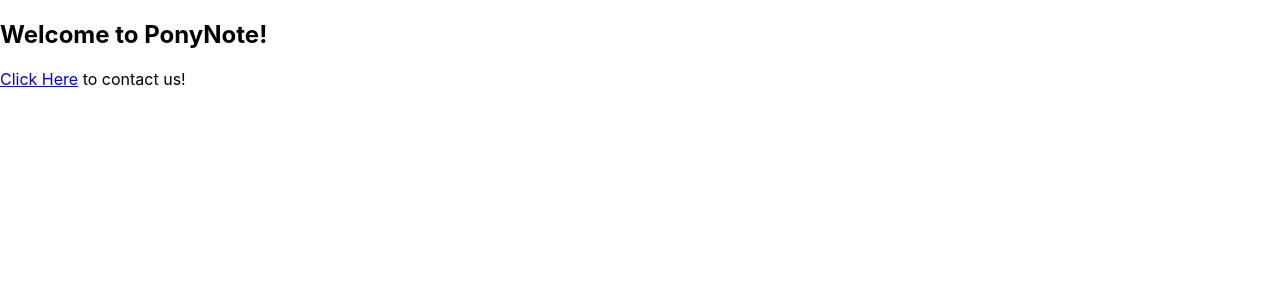
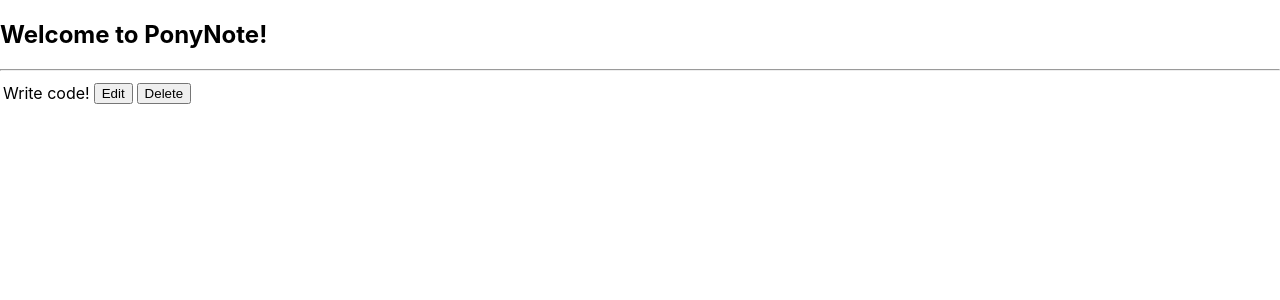
Before and after one commit to danielgaldev/notes-frontend, a React (Create React App) app: page / in a window 1280 px wide. Shown: the top 300 px of the page. Built offline with nearby package versions, Linux system fonts and the light colour scheme; the HTML template or start-up script is replaced by a standard one.

Commit message:
Reducers, store

```diff
--- a/package.json
+++ b/package.json
@@ -3,10 +3,14 @@
   "version": "0.1.0",
   "private": true,
   "dependencies": {
+    "babel-core": "^6.26.3",
+    "babel-loader": "7",
     "react": "^16.8.2",
     "react-dom": "^16.8.2",
+    "react-redux": "^6.0.1",
     "react-router-dom": "^4.3.1",
     "react-scripts": "2.1.5",
+    "redux": "^4.0.1",
     "semantic-ui-css": "^2.4.1",
     "semantic-ui-react": "^0.85.0"
   },
--- a/src/App.js
+++ b/src/App.js
@@ -1,22 +1,27 @@
 import React, { Component } from 'react';
 import {Route, Switch, BrowserRouter} from 'react-router-dom';
+import { createStore } from 'redux';
+import { Provider } from 'react-redux';
 
 import NotFound from './components/NotFound';
 import DenNote from './components/DenNote';
+import denApp from "./reducers";
 
-
+let store = createStore(denApp);
 
 class App extends Component {
   render() {
     return (
+      <Provider store={store}>
         <BrowserRouter>
           <Switch>
             <Route exact path="/" component={DenNote} />
             <Route component={NotFound} />
           </Switch>
         </BrowserRouter>
-    )
+      </Provider>
+    );
   }
 }
 
-export default App
+export default App;
--- a/src/components/DenNote.js
+++ b/src/components/DenNote.js
@@ -1,5 +1,6 @@
 import React, { Component } from 'react'
 import {Link} from 'react-router-dom'
+import {connect} from 'react-redux';
 
 
 class DenNote extends Component {
@@ -7,12 +8,36 @@
     return (
       <div>
         <h2 className="ui header">Welcome to PonyNote!</h2>
-        <p>
-        <Link to="/contact">Click Here</Link> to contact us!
-        </p>
+        <hr />
+
+        <table className="ui collapsing celled table">
+            <tbody>
+                {this.props.notes.map(note => (
+                    <tr>
+                        <td>{note.text}</td>
+                        <td><button className="ui button">Edit</button></td>
+                        <td><button className="ui button">Delete</button></td>
+                    </tr>
+                ))}
+            </tbody>
+        </table>
+
       </div>
     )
   }
 }
 
-export default DenNote
+const mapStateToProps = state => {
+  return {
+      notes: state.notes,
+  }
+}
+
+const mapDispatchToProps = dispatch => {
+  return {
+
+  }
+}
+
+
+export default connect(mapStateToProps, mapDispatchToProps)(DenNote);
--- /dev/null
+++ b/src/reducers/index.js
@@ -0,0 +1,8 @@
+import {combineReducers} from 'redux';
+import notes from "./notes";
+
+const denApp = combineReducers({
+    notes,
+})
+
+export default denApp;
--- /dev/null
+++ b/src/reducers/notes.js
@@ -0,0 +1,11 @@
+const initialState = [
+    {text: "Write code!"}
+];
+
+
+export default function notes(state=initialState, action) {
+  switch (action.type) {
+      default:
+        return state;
+  }
+}
```
Also changed, not shown: 1 other file (tests, documents, lock files or other folders). Lines whose indentation alone changed are shown as unchanged.
